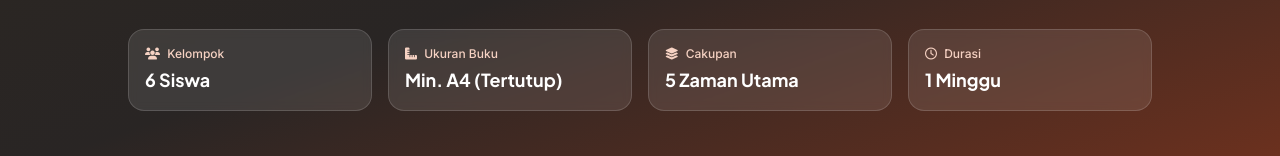
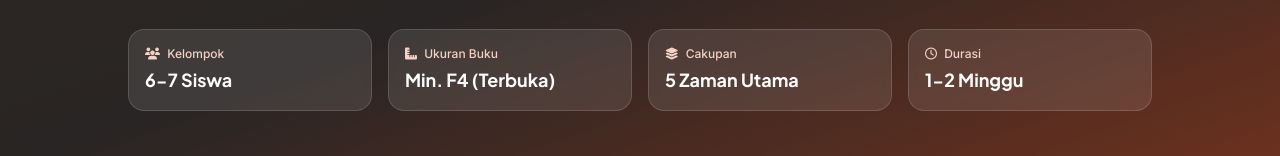
Before and after one commit to trisastra04/Kokurikuler_X, a plain HTML site: page index.html in a window 1280 px wide. Shown: the part 343-499 px from the top of the page. Drawn offline with nearby package versions, Linux system fonts and the light colour scheme.

Commit message:
Update index.html

```diff
--- a/index.html
+++ b/index.html
@@ -113,11 +113,11 @@
             <div class="grid grid-cols-2 sm:grid-cols-4 gap-3 sm:gap-4">
                 <div class="bg-white/10 backdrop-blur-sm border border-white/15 rounded-2xl p-3.5 sm:p-4">
                     <div class="text-terracotta-200 text-xs font-medium mb-1"><i class="fa-solid fa-users mr-1"></i> Kelompok</div>
-                    <div class="font-display font-bold text-base sm:text-lg">6 Siswa</div>
+                    <div class="font-display font-bold text-base sm:text-lg">6-7 Siswa</div>
                 </div>
                 <div class="bg-white/10 backdrop-blur-sm border border-white/15 rounded-2xl p-3.5 sm:p-4">
                     <div class="text-terracotta-200 text-xs font-medium mb-1"><i class="fa-solid fa-ruler-combined mr-1"></i> Ukuran Buku</div>
-                    <div class="font-display font-bold text-base sm:text-lg">Min. A4 (Tertutup)</div>
+                    <div class="font-display font-bold text-base sm:text-lg">Min. F4 (Terbuka)</div>
                 </div>
                 <div class="bg-white/10 backdrop-blur-sm border border-white/15 rounded-2xl p-3.5 sm:p-4">
                     <div class="text-terracotta-200 text-xs font-medium mb-1"><i class="fa-solid fa-layer-group mr-1"></i> Cakupan</div>
@@ -125,7 +125,7 @@
                 </div>
                 <div class="bg-white/10 backdrop-blur-sm border border-white/15 rounded-2xl p-3.5 sm:p-4">
                     <div class="text-terracotta-200 text-xs font-medium mb-1"><i class="fa-regular fa-clock mr-1"></i> Durasi</div>
-                    <div class="font-display font-bold text-base sm:text-lg">1 Minggu</div>
+                    <div class="font-display font-bold text-base sm:text-lg">1-2 Minggu</div>
                 </div>
             </div>
         </div>
```
